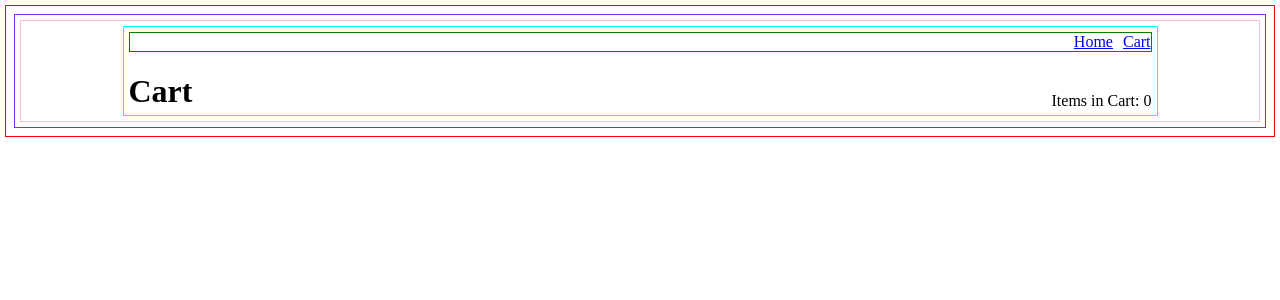
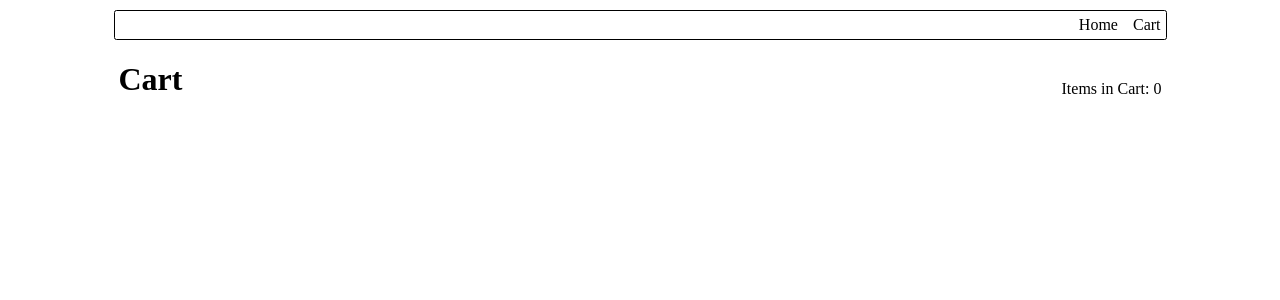
Before and after one commit to Mitadru47/TOP-Shopping-Cart, a React (Vite) app: page /cart in a window 1280 px wide. Shown: the top 300 px of the page. Built offline with nearby package versions, Linux system fonts and the light colour scheme.

Commit message:
Styling Updates

```diff
--- a/src/components/Card.jsx
+++ b/src/components/Card.jsx
@@ -17,7 +17,7 @@ const Card = (props) => {
             <div className="palette">
 
                 <div className="quantity">
-                    <input id={"quantity" + props.id}/>
+                    <input id={"quantity" + props.id} placeholder="..." autoComplete="off"/>
                 </div>
 
                 <div className="cartButton">
--- a/src/components/Cart.jsx
+++ b/src/components/Cart.jsx
@@ -35,7 +35,7 @@ const Cart = (props) => {
                 <div id="header">
 
                     <h1>Cart</h1>
-                    <div>Items in Cart: {cartItems}</div>
+                    <div id="cartPalette">Items in Cart: {cartItems}</div>
 
                 </div>
 
@@ -54,10 +54,10 @@ const Cart = (props) => {
 
                     <h1>Cart</h1>
 
-                    <div>
+                    <div id="cartPalette">
 
                         <div>Items in Cart: {cartItems}</div>
-                        <div>Total: ${cartTotal}</div>
+                        <div id="cartTotal">Total: ${cartTotal}</div>
 
                     </div>
 
--- a/src/components/Home.jsx
+++ b/src/components/Home.jsx
@@ -32,7 +32,10 @@ const Home = (props) => {
             <div id="home">
 
                 <Nav />
-                <div>Loading...</div>
+
+                <div id="loader">
+                    <div>Loading...</div>
+                </div>
 
             </div>
         );
@@ -48,7 +51,7 @@ const Home = (props) => {
                 <div id="header">
 
                     <h1>Home</h1>
-                    <div>Items in Cart: {cartItems}</div>
+                    <div id="cartPalette">Items in Cart: {cartItems}</div>
 
                 </div>
 
--- a/src/styles/main.css
+++ b/src/styles/main.css
@@ -1,19 +1,19 @@
 html{
 
-    margin: 5px;
-    border: 1px solid red;
+    /* margin: 5px; */
+    /* border: 1px solid red; */
 }
 
 body{
 
-    padding: 5px;
-    border: 1px solid blueviolet;
+    margin: 0;
+    /* border: 1px solid blueviolet; */
 }
 
 #root{
 
     padding: 5px;
-    border: 1px solid pink;
+    /* border: 1px solid pink; */
 
     /* height: 100vh; */
 
@@ -25,19 +25,35 @@ body{
 
 #nav{
 
+    padding: 5px 0;
     border: 1px solid green;
 
     display: flex;
     justify-content: end;
 
-    width: 1021px;
+    width: 1051px;
     gap: 10px;
+
+    border: 1px solid black;
+    border-radius: 2.5px;
+}
+
+#nav a{
+
+    text-decoration: none;
+    color: black;
+
+    padding-right: 5px;
+}
+
+#nav a:hover{
+    font-size: 1.1rem;
 }
 
 #home{
 
     padding: 5px;
-    border: 1px solid blue;
+    /* border: 1px solid blue; */
 }
 
 #header{
@@ -46,21 +62,57 @@ body{
 
     justify-content: space-between;
     align-items: end;
+
+    padding-bottom: 10px;
 }
 
 h1{
+
+    padding-left: 5px;
     margin-bottom: 0;
+}
+
+#loader{
+
+    display: flex;
+    font-size: 5rem;
+
+    justify-content: center;
+    align-items: center;
+
+    width: 1053px;
+    height: 680px;
+}
+
+#cartPalette{
+
+    display: flex;
+    flex-direction: column;
+
+    align-items: end;
+
+    gap: 2.5px;
+    padding-right: 5px;
+}
+
+#cartTotal{
+    font-size: 1.2rem;
 }
 
 #cards{
 
     padding: 5px;
+
     border: 1px dotted black;
+    border-radius: 2.5px;
 
     display: grid;
 
     grid-template-columns: 1fr 1fr 1fr 1fr;
     grid-auto-rows: 1fr;
+
+    row-gap: 10px;
+    column-gap: 10px;
 }
 
 .card{
@@ -69,6 +121,7 @@ h1{
     width: 250px;
 
     border: 1px solid black;
+    border-radius: 2.5px;
 
     display: flex;
     flex-direction: column;
@@ -76,7 +129,7 @@ h1{
     justify-content: center;
     align-items: center;
 
-    gap: 10px;
+    gap: 15px;
 }
 
 .card .title{
@@ -102,21 +155,30 @@ img{
 }
 
 input{
-    width: 75px;
+
+    border: 1px solid black;
+    border-radius: 2.5px;
+
+    height: 23.6px;
+    width: 93px;
+
+    text-align: center;
 }
 
 #cart{
 
     padding: 5px;
-    border: 1px solid cyan;
+    /* border: 1px solid cyan; */
 }
 
 #cartItems{
 
     padding: 5px;
+
     border: 1px dotted black;
+    border-radius: 2.5px;
 
-    width: 1010px;
+    width: 1041px;
 
     display: flex;
     flex-direction: column;
@@ -127,15 +189,41 @@ input{
 .cartItem{
 
     border: 1px solid black;
+    border-radius: 2.5px;
 
     display: flex;
+
+    align-items: center;
     justify-content: space-around;
+
+    padding: 7.5px 0;
 }
 
 .cartItem_title{
     width: 540px;
 }
 
+.cartItem_quantity{
+
+    text-align: center;
+    width: 35px;
+}
+
 .cartItem_price{
     width: 54px;
 }
+
+button{
+
+    border: 1px solid black;
+    border-radius: 2.5px;
+
+    padding: 5px 15px;
+    background-color: white;
+}
+
+button:hover{
+
+    color: white;
+    background-color: black;
+}
```
